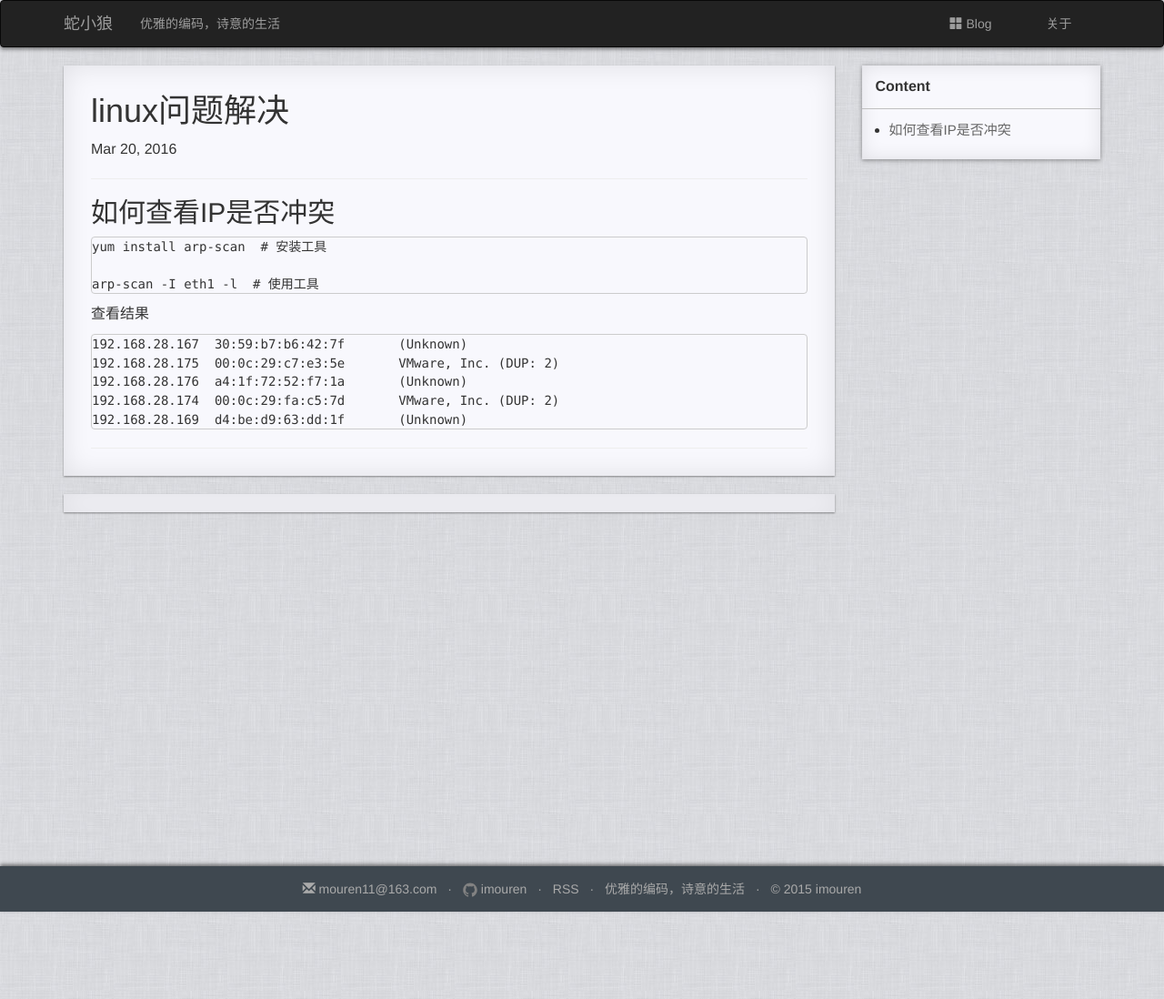
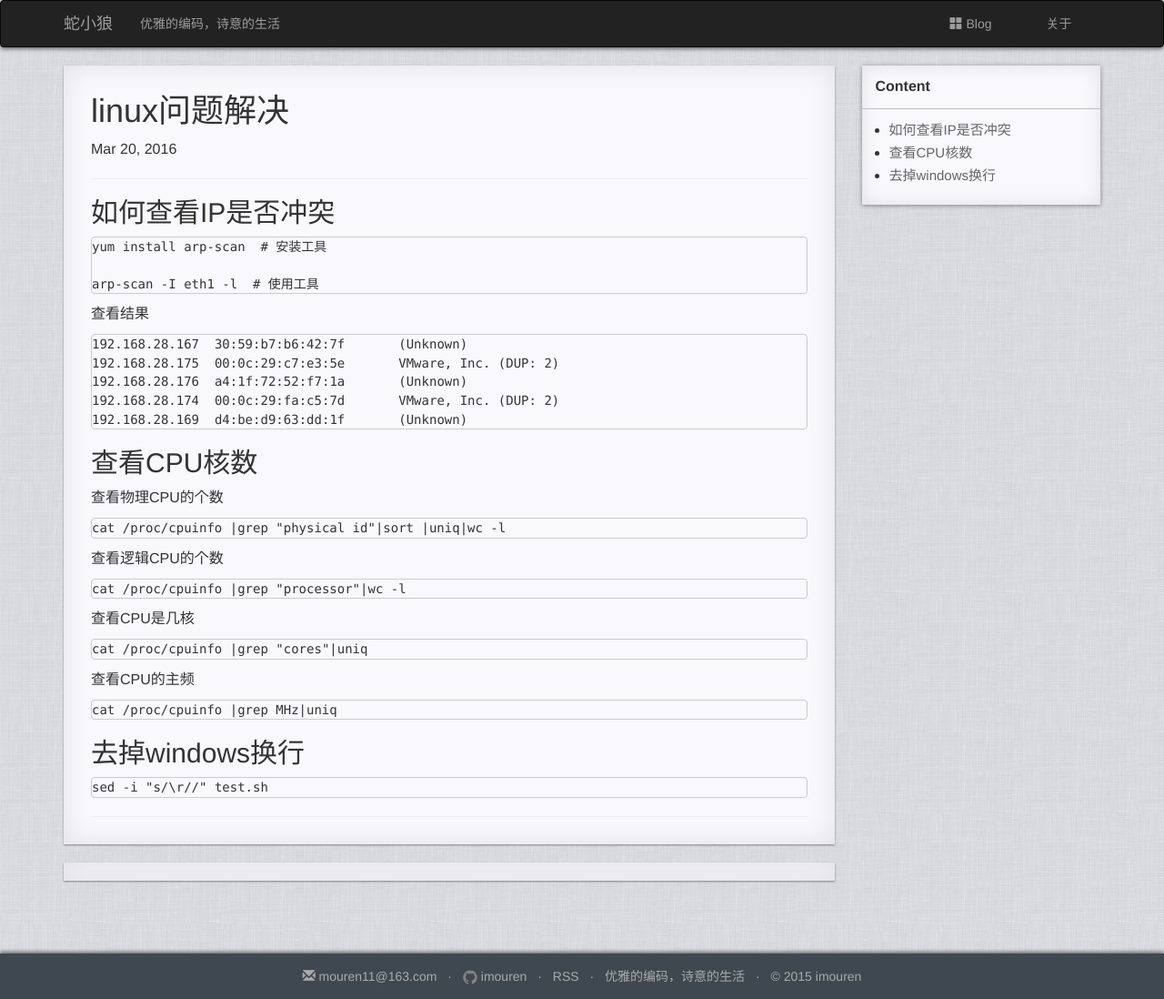
Before and after one commit to imouren/imouren.github.io, a Jekyll site: the page built from _posts/2016-03-20-linux_problem.md, in a window 1280 px wide. Shown: the whole page at 91% size. Built offline with Jekyll 4.4.1, drawn with Linux system fonts in a browser that asks for light colours; nearby versions of some CDN libraries; comment, search, counter and statistics services are not loaded; a style sheet for code colours, icons or effects is not loaded; before the commit the page ends 1002 px from its top, so only the background shows below that.

Commit message:
add more about linux

````diff
--- a/_posts/2016-03-20-linux_problem.md
+++ b/_posts/2016-03-20-linux_problem.md
@@ -26,3 +26,36 @@ arp-scan -I eth1 -l  # 使用工具
 192.168.28.174  00:0c:29:fa:c5:7d       VMware, Inc. (DUP: 2)
 192.168.28.169  d4:be:d9:63:dd:1f       (Unknown)
 ```
+
+
+## 查看CPU核数
+
+查看物理CPU的个数
+
+```python
+cat /proc/cpuinfo |grep "physical id"|sort |uniq|wc -l
+```
+查看逻辑CPU的个数
+
+```python
+cat /proc/cpuinfo |grep "processor"|wc -l
+```
+
+查看CPU是几核
+
+```python
+cat /proc/cpuinfo |grep "cores"|uniq
+```
+
+查看CPU的主频
+
+```python
+cat /proc/cpuinfo |grep MHz|uniq
+```
+
+
+## 去掉windows换行
+
+```python
+sed -i "s/\r//" test.sh
+```
````
